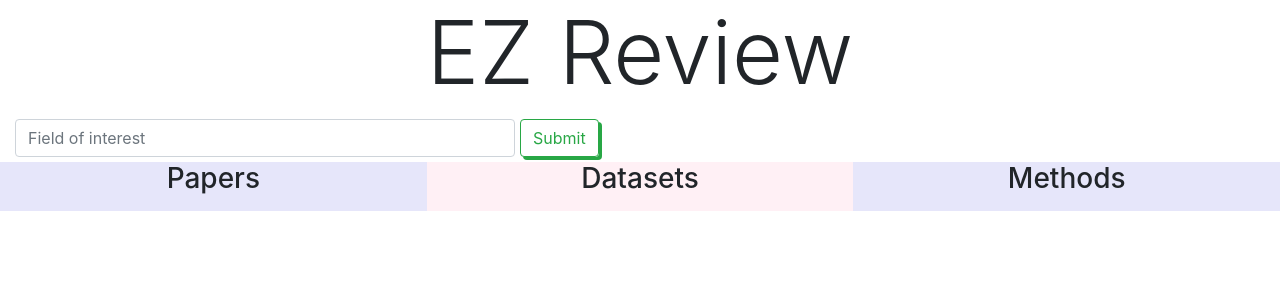
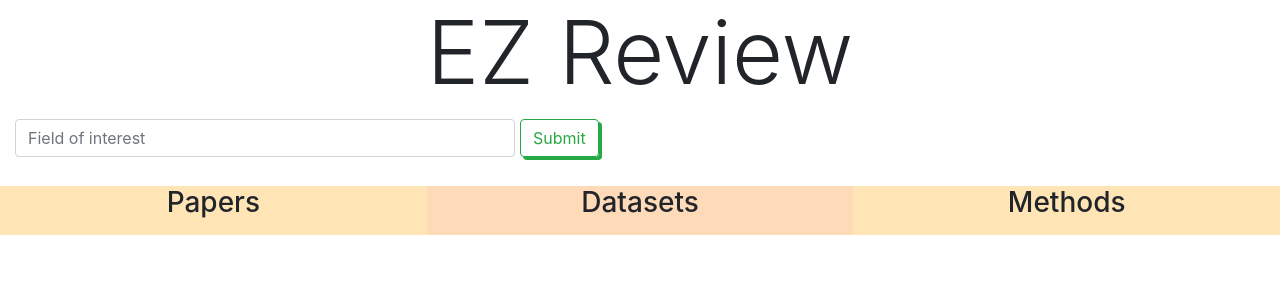
Before and after one commit to shpach/EZ-Review, a Flask app: page / in a window 1280 px wide. Shown: the top 300 px of the page. Run offline with Flask 2, Linux system fonts and the light colour scheme; some libraries are stand-ins or nearby versions.

Commit message:
changed color scheme

```diff
--- a/templates/index.html
+++ b/templates/index.html
@@ -43,10 +43,11 @@
         <div class="container-fluid">
             <form class="form-inline" method="POST">
                 <input name="search" id="search" type="text" class="form-control center-block" placeholder="Field of interest" style="width:40%;">
-                <button type="submit" class="btn btn-outline-success search-button center-block">Submit</button>
+                <button type="submit" class="btn btn-outline-success search-button">Submit</button>
             </form>
+            <br>
             <div class="row">
-                <div class="col" style="background-color:lavender;">
+                <div class="col" style="background-color: Moccasin;">
                     <h3 class="text-center">Papers</h3>
                     <ul>
                     {% for i in results.titles %}
@@ -54,7 +55,7 @@
                     {% endfor %}
                     </ul>
                 </div>
-                <div class="col" style="background-color:lavenderblush;">
+                <div class="col" style="background-color: PeachPuff;">
                     <h3 class="text-center">Datasets</h3>
                     <ul>
                     {% for i in results.datasets %}
@@ -62,7 +63,7 @@
                     {% endfor %}
                     </ul>
                 </div>
-                <div class="col" style="background-color:lavender;">
+                <div class="col" style="background-color: Moccasin;">
                     <h3 class="text-center">Methods</h3>
                     <ul>
                     {% for i in results.methods %}
```
